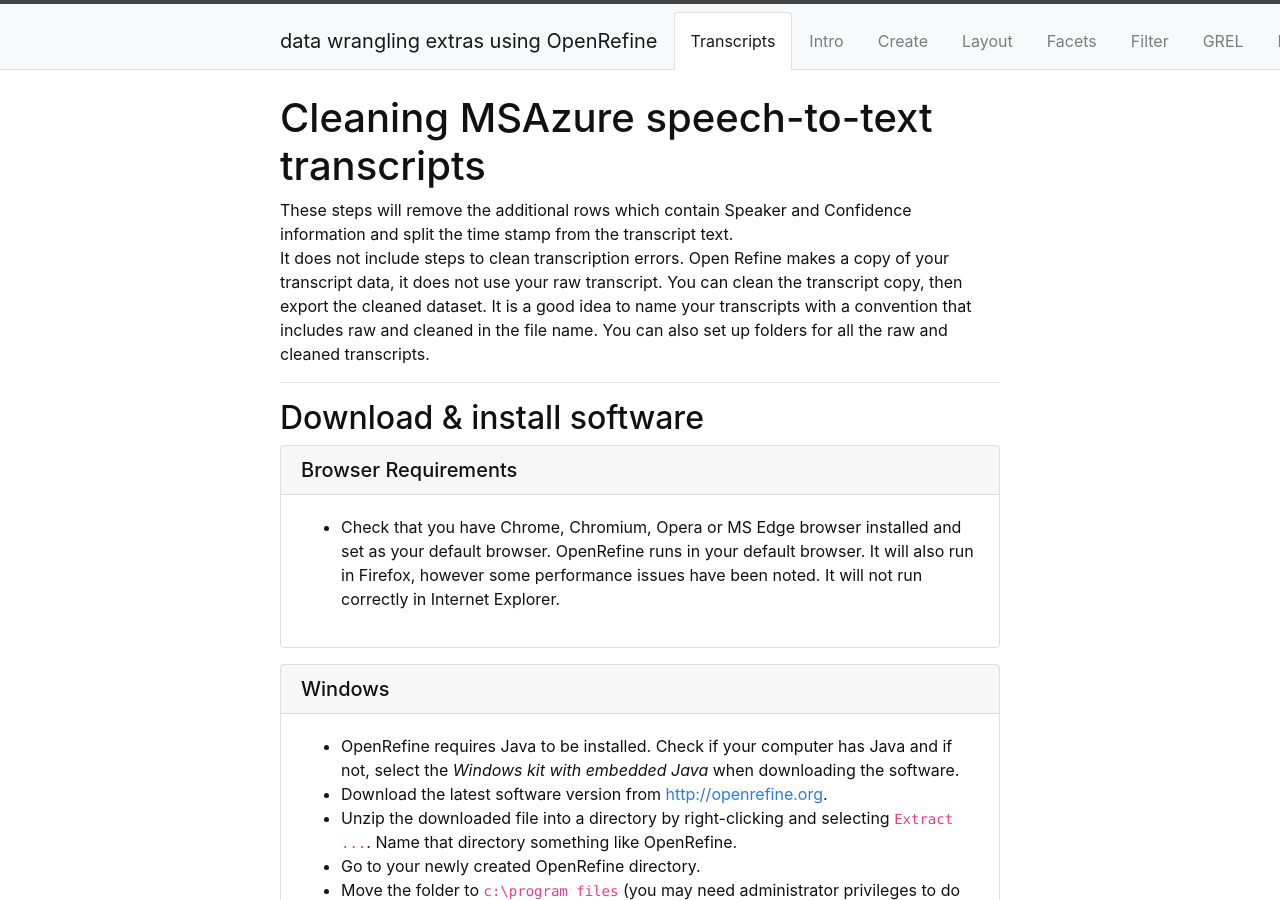
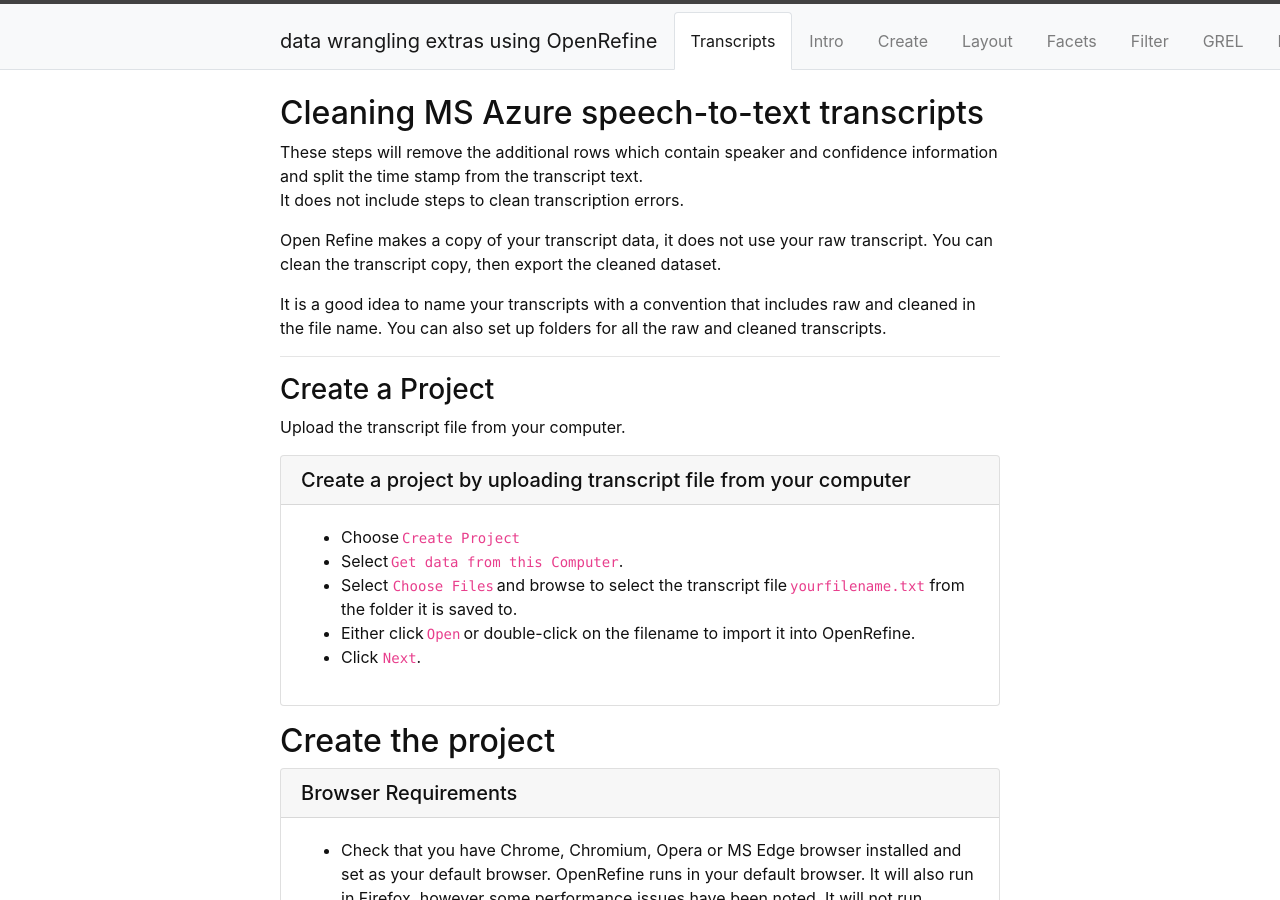
Before and after one commit to GriffithUniLibrary/OpenRefineExtras, a Jekyll site: the page built from content/0-Transcripts.md, in a window 1280 px wide and 900 px high. Built offline with Jekyll 4.4.1, drawn with Linux system fonts in a browser that asks for light colours.

Commit message:
Update 0-Transcripts.md

```diff
--- a/content/0-Transcripts.md
+++ b/content/0-Transcripts.md
@@ -2,15 +2,31 @@
 title: Transcripts
 nav: true
 ---
-# Cleaning MSAzure speech-to-text transcripts
+## Cleaning MS Azure speech-to-text transcripts
 
-These steps will remove the additional rows which contain Speaker and Confidence information and split the time stamp from the transcript text.
+These steps will remove the additional rows which contain speaker and confidence information and split the time stamp from the transcript text.
 It does not include steps to clean transcription errors.
-Open Refine makes a copy of your transcript data, it does not use your raw transcript.  You can clean the transcript copy, then export the cleaned dataset.  It is a good idea to name your transcripts with a convention that includes raw and cleaned in the file name.  You can also set up folders for all the raw and cleaned transcripts.
+
+Open Refine makes a copy of your transcript data, it does not use your raw transcript.  You can clean the transcript copy, then export the cleaned dataset.
+
+It is a good idea to name your transcripts with a convention that includes raw and cleaned in the file name.  You can also set up folders for all the raw and cleaned transcripts.
 
 -----
 
-## Download & install software
+### Create a Project
+
+Upload the transcript file from your computer.
+
+{% capture text %}
+- Choose `Create Project`
+- Select `Get data from this Computer`.
+- Select `Choose Files` and browse to select the transcript file `yourfilename.txt` from the folder it is saved to.
+- Either click `Open` or double-click on the filename to import it into OpenRefine.
+- Click `Next`.{% endcapture %}
+{% include card.md header="Create a project by uploading transcript file from your computer" text=text %}
+
+
+## Create the project
 
 {% capture text %}
 - Check that you have Chrome, Chromium, Opera or MS Edge browser installed and set as your default browser. OpenRefine runs in your default browser. It will also run in Firefox, however some performance issues have been noted. It will not run correctly in Internet Explorer.
```
